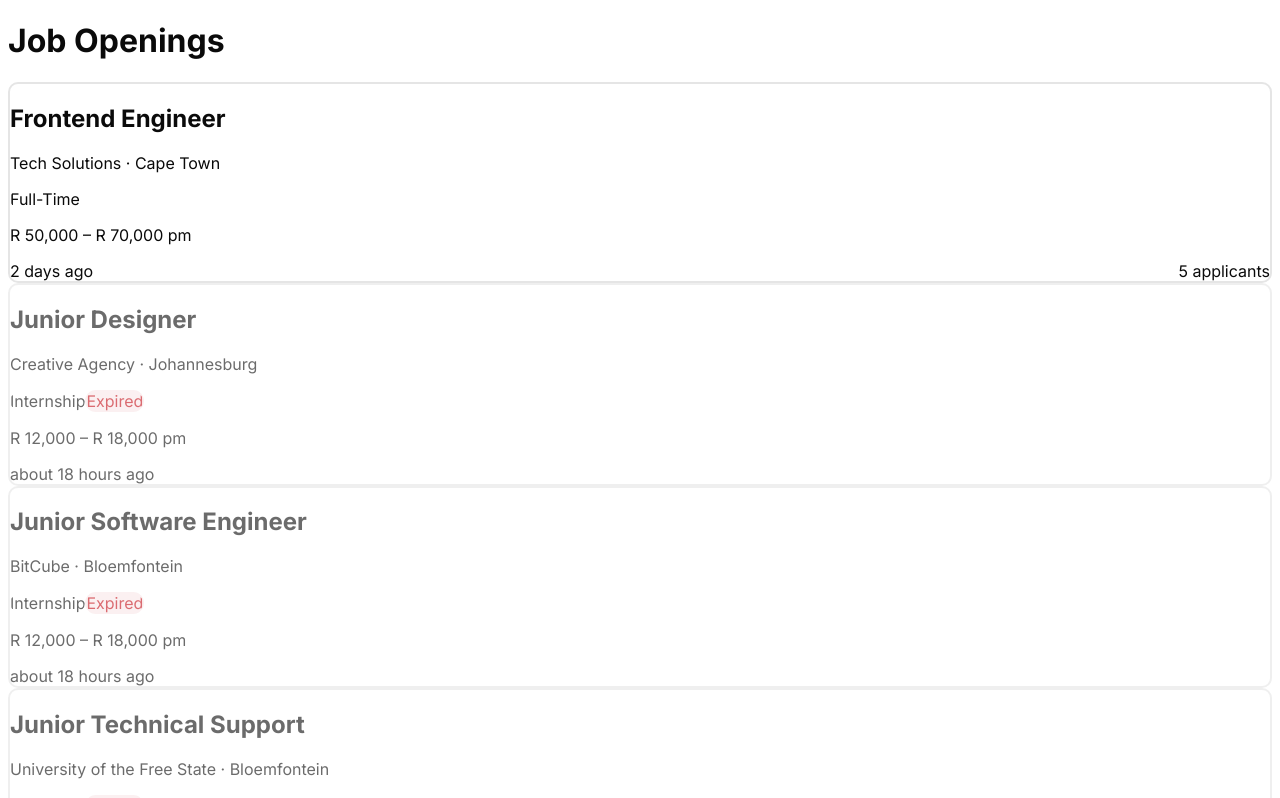
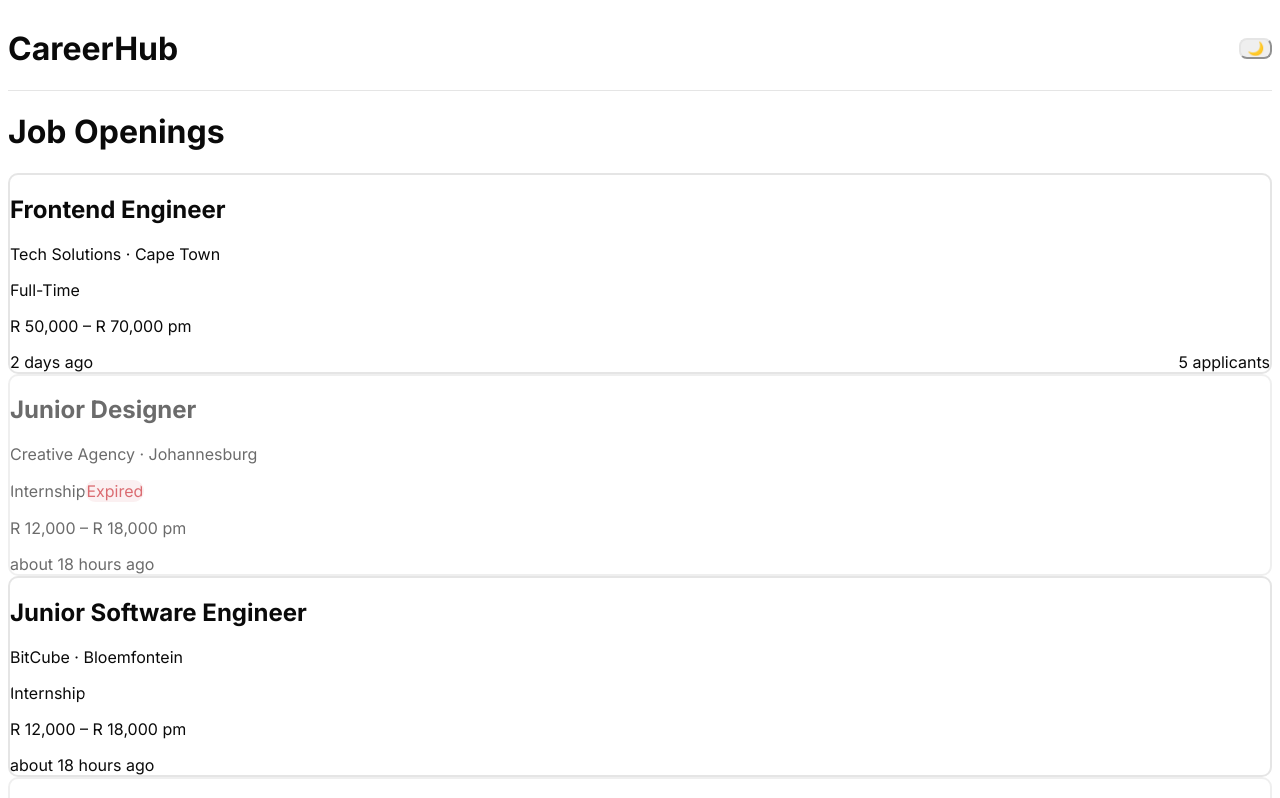
Before and after one commit to LikaHanekom/careerhub-frontend, a Next.js app: page / in a window 1280 px wide. Shown: the top 798 px of the page. Built offline with nearby package versions, Linux system fonts and the light colour scheme.

Commit message:
Add: Dark Mode Toggle

```diff
--- a/src/app/globals.css
+++ b/src/app/globals.css
@@ -3,6 +3,7 @@
 
 @tailwind base;
 
+@custom-variant dark (&:where(.dark, .dark *));
 @custom-variant dark (&:is(.dark *));
 @tailwind components;
 @tailwind utilities;
--- a/src/app/layout.tsx
+++ b/src/app/layout.tsx
@@ -3,6 +3,7 @@
 import "./globals.css";
 import { cn } from "@/lib/utils";
 import { ThemeProvider } from "@/components/theme-provider"; // Import the provider
+import { ThemeToggle } from "@/components/ThemeToggle";
 
 const inter = Inter({ subsets: ['latin'], variable: '--font-sans' });
 const geistSans = Geist({ variable: "--font-geist-sans", subsets: ["latin"] });
@@ -13,27 +14,27 @@
   description: "Your next career move",
 };
 
-export default function RootLayout({
-  children,
-}: Readonly<{
-  children: React.ReactNode;
-}>) {
+export default function RootLayout({ children }: { children: React.ReactNode }) {
   return (
     <html lang="en" suppressHydrationWarning>
-      <body className={cn(
-        "min-h-screen bg-background font-sans antialiased",
+      <body className={cn("min-h-screen bg-background font-sans antialiased",
         geistSans.variable,
         geistMono.variable,
-        inter.variable
-      )}>
-        {/* Wrap content with ThemeProvider */}
-        <ThemeProvider
-          attribute="class"
-          defaultTheme="system"
-          enableSystem
-          disableTransitionOnChange
-        >
-          {children}
+        inter.variable)}>
+        <ThemeProvider attribute="class" defaultTheme="system" enableSystem>
+
+          {/* Add the Header here */}
+          <header className="border-b border-gray-200 dark:border-gray-700 bg-white dark:bg-gray-900">
+            <div className="container mx-auto px-4 py-4 flex justify-between items-center">
+              <h1 className="text-xl font-bold text-gray-900 dark:text-gray-100">
+                CareerHub
+              </h1>
+              <ThemeToggle />
+            </div>
+          </header>
+
+          <main>{children}</main>
+
         </ThemeProvider>
       </body>
     </html>
--- a/src/app/page.tsx
+++ b/src/app/page.tsx
@@ -2,9 +2,10 @@
 
 import { useState, useEffect } from "react";
 import JobCard from "@/components/JobCard";
-import { JobListing } from "../types"; // Adjust path as needed
+import { JobListing } from "../types";
+import { cn } from "@/lib/utils";
 
-// This is where you would typically fetch your data
+// Mock DATA
 const jobs: JobListing[] = [
   {
     id: "1",
@@ -41,7 +42,7 @@
     salaryMin: 12000,
     salaryMax: 18000,
     postedAt: "2026-06-16T14:30:00Z",
-    isActive: false,
+    isActive: true,
     applicantCount: 0,
     isAvailable: true,
   },
@@ -80,7 +81,7 @@
     salaryMin: 12000,
     salaryMax: 18000,
     postedAt: "2026-05-16T14:30:00Z",
-    isActive: false,
+    isActive: true,
     applicantCount: 0,
     isAvailable: true,
   },
@@ -93,13 +94,13 @@
   useEffect(() => {
     const savedId = sessionStorage.getItem('selectedJobId');
     if (savedId) {
-      // Only restore if job still exists in our list
+      // Only restore if job still exists in the list
       const jobExists = jobs.some(job => job.id === savedId);
       if (jobExists) {
         setSelectedId(savedId);
       }
     }
-  }, []); // Empty dependency array: runs once on mount
+  }, []);
 
   // Persist selection changes to sessionStorage
   useEffect(() => {
@@ -108,21 +109,27 @@
     } else {
       sessionStorage.removeItem('selectedJobId');
     }
-  }, [selectedId]); // Runs whenever selectedId changes
+  }, [selectedId]);
 
   const selectedJob = jobs.find((j) => j.id === selectedId);
 
   return (
-    <div className="min-h-screen bg-zinc-50 p-8 dark:bg-black">
+    <div className="min-h-screen bg-gray-50 dark:bg-gray-950 py-8 px-4">
       <main className="mx-auto max-w-3xl space-y-4">
         <h1 className="text-2xl font-bold text-gray-900 dark:text-white">
           Job Openings
         </h1>
 
         {selectedJob && (
-          <div className="p-6 bg-blue-50 border border-blue-200 rounded-lg shadow-sm">
-            <h2 className="text-lg font-bold text-blue-900">Selected Opportunity</h2>
-            <p className="text-blue-700">
+          <div className={cn(
+            "border rounded-lg p-6 shadow-sm",
+            "bg-white dark:bg-gray-800",
+            "border-blue-200 dark:border-gray-700"
+          )}>
+            <h2 className="text-lg font-bold text-blue-900 dark:text-blue-300">
+              Selected Opportunity
+            </h2>
+            <p className="text-blue-700 dark:text-blue-200">
               {selectedJob.title} at {selectedJob.company}
             </p>
           </div>
@@ -133,7 +140,6 @@
             key={job.id}
             job={job}
             isSelected={selectedId === job.id}
-            // Use your toggle logic here
             onSelect={() => setSelectedId(selectedId === job.id ? null : job.id)}
           />
         ))}
--- /dev/null
+++ b/src/components/ThemeToggle.tsx
@@ -0,0 +1,46 @@
+"use client";
+
+import { useEffect, useState } from "react";
+
+//Implement Dark Mode Toggle
+export function ThemeToggle(){
+    const [isDark, setIsDark] = useState(false);
+    const [mounted, setMounted] = useState(false);
+
+    useEffect(()=>{
+        setMounted(true);
+        //checks localstorage
+        const stored = localStorage.getItem("theme");
+        if(stored){
+            const isDarkMode = stored === "dark";
+            setIsDark(isDarkMode);
+            document.documentElement.classList.toggle('dark', isDarkMode);
+            return;
+        }
+
+        const prefersDark = window.matchMedia("(prefer-color-scheme: dark)").matches;
+        setIsDark(prefersDark);
+        document.documentElement.classList.toggle("dark", prefersDark);
+
+    },[])
+
+    const toggleTheme = () => {
+        const newIsDark = !isDark;
+        setIsDark(newIsDark);
+        document.documentElement.classList.toggle("dark", newIsDark);
+        localStorage.setItem("theme", newIsDark ? "dark" : "light");
+    };
+
+    if (!mounted) return null;
+
+    return (
+        <button
+        onClick={toggleTheme}
+        aria-label={isDark ? "Switch to light mode" : "Switch to dark mode"}
+        className="p-2 rounded-md bg-gray-200 dark:bg-gray-700 text-gray-800 dark:text-gray-200 hover:bg-gray-300 dark:hover:bg-gray-600 transition-colors"
+        >
+        {isDark ? "☀️" : "🌙"}
+        </button>
+    );
+
+}
```
